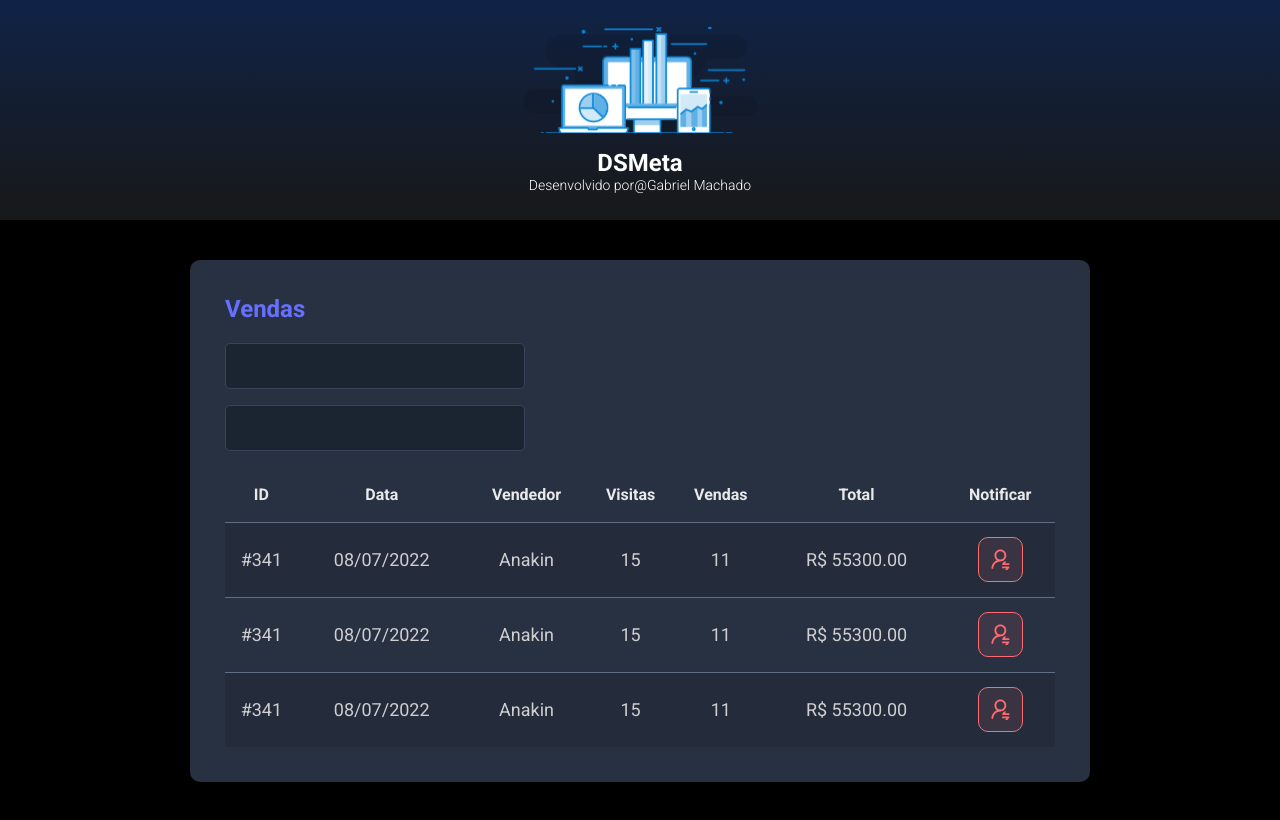
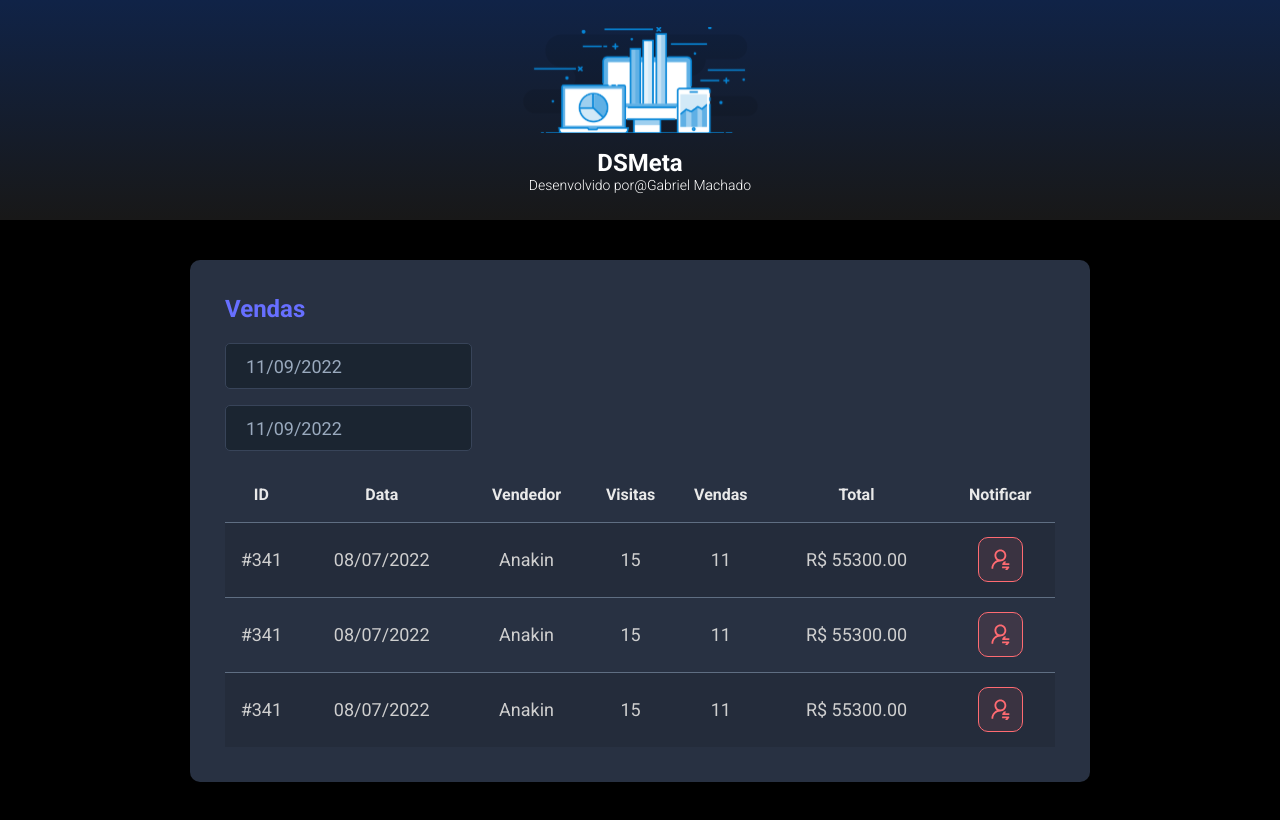
Before and after one commit to GauM92/DSMETA, a React (Vite) app in the folder frontend/: page / in a window 1280 px wide. Built offline with nearby package versions, Linux system fonts and the light colour scheme.

Commit message:
Datepicker

```diff
--- a/frontend/package.json
+++ b/frontend/package.json
@@ -9,7 +9,9 @@
     "preview": "vite preview"
   },
   "dependencies": {
+    "@types/react-datepicker": "4.4.2",
     "react": "^18.2.0",
+    "react-datepicker": "4.8.0",
     "react-dom": "^18.2.0"
   },
   "devDependencies": {
--- a/frontend/src/componentes/SalesCard/index.tsx
+++ b/frontend/src/componentes/SalesCard/index.tsx
@@ -1,6 +1,9 @@
-
+import DatePicker from "react-datepicker";
+import "react-datepicker/dist/react-datepicker.css";
 import NotificationButton from '../NotificationButton'
 import './styles.css'
+
+
 function SalesCard()
 {
     return (
@@ -8,9 +11,20 @@
             <h2 className="dsmeta-sales-title">Vendas</h2>
             <div>
                 <div className="dsmeta-form-control-container">
-                    <input className="dsmeta-form-control" type="text"/></div>
+                    <DatePicker
+                        selected={new Date()}
+                        onChange={(date: Date) => { }}
+                        className="dsmeta-form-control"
+                        dateFormat="dd/MM/yyyy"
+                    />
+                </div>
                 <div className="dsmeta-form-control-container">
-                    <input className="dsmeta-form-control" type="text"/></div>
+                    <DatePicker
+                        selected={new Date()}
+                        onChange={(date: Date) => { }}
+                        className="dsmeta-form-control"
+                        dateFormat="dd/MM/yyyy"
+                    />
                 </div>
                 <div>
                     <table className="dsmeta-sales-table">
@@ -37,7 +51,7 @@
                                 <td>R$ 55300.00</td>
                                 <td>
                                     <div className="dsmeta-red-btn-container">
-                                   <NotificationButton/>
+                                        <NotificationButton />
                                     </div>
                                 </td>
                             </tr>
@@ -50,7 +64,7 @@
                                 <td>R$ 55300.00</td>
                                 <td>
                                     <div className="dsmeta-red-btn-container">
-                                <NotificationButton/>
+                                        <NotificationButton />
                                     </div>
                                 </td>
                             </tr>
@@ -63,7 +77,7 @@
                                 <td>R$ 55300.00</td>
                                 <td>
                                     <div className="dsmeta-red-btn-container">
-                                <NotificationButton/>
+                                        <NotificationButton />
                                     </div>
                                 </td>
 
@@ -74,7 +88,7 @@
 
                 </div>
             </div>
-
+        </div>
     )
 }
 
```
Also changed, not shown: 1 other file (tests, documents, lock files or other folders). Lines whose indentation alone changed are shown as unchanged.
